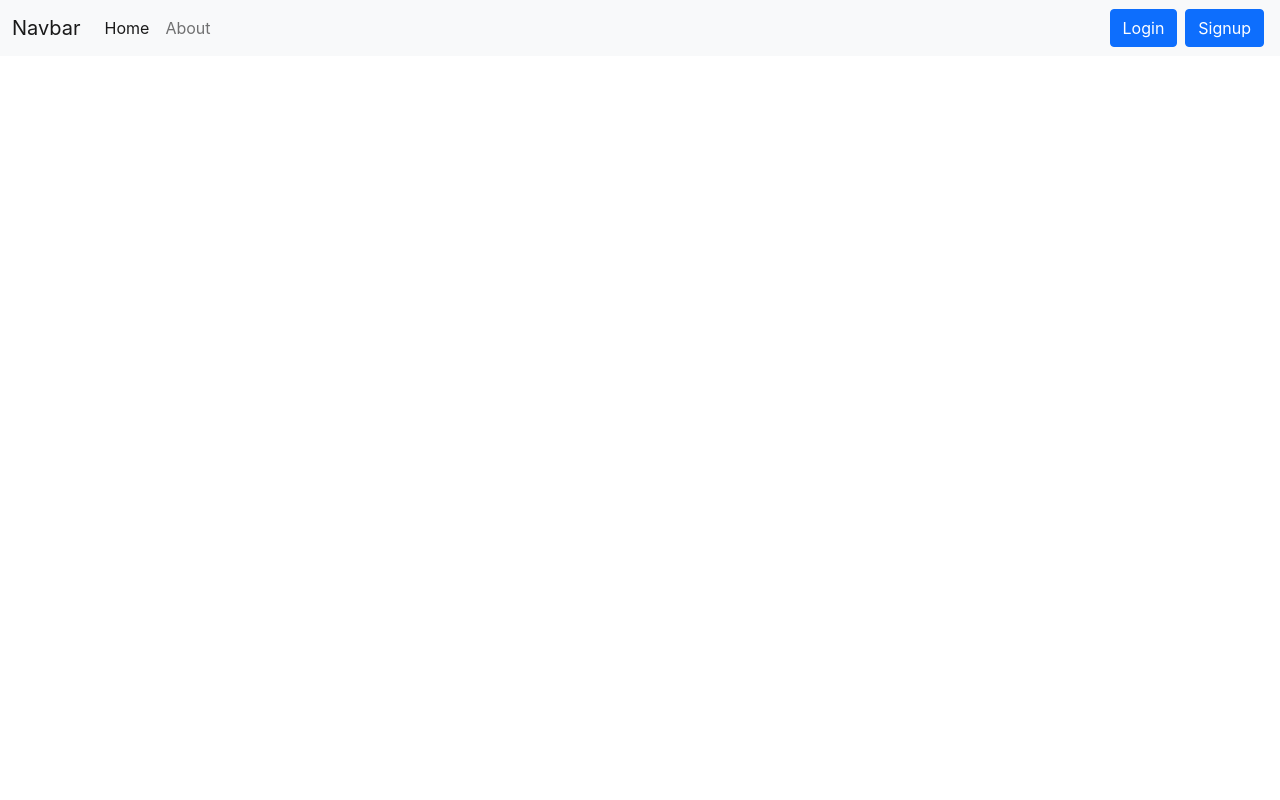
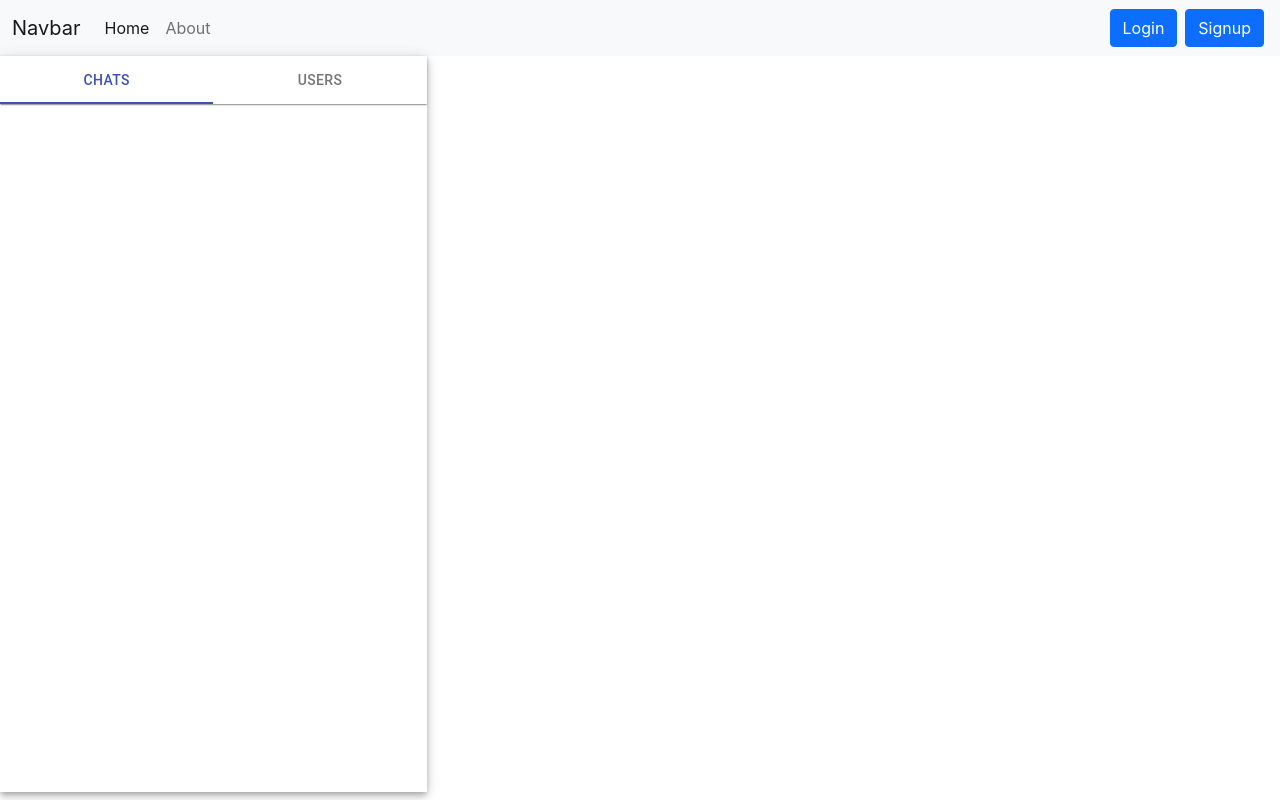
Before and after one commit to jainamshah102/Goods-Exchange, a React (Create React App) app in the folder frontend/: page /chat in a window 1280 px wide. Built offline with nearby package versions, Linux system fonts and the light colour scheme.

Commit message:
chat page

```diff
--- a/frontend/package.json
+++ b/frontend/package.json
@@ -3,6 +3,7 @@
   "version": "0.1.0",
   "private": true,
   "dependencies": {
+    "@material-ui/core": "^4.12.3",
     "@testing-library/jest-dom": "^5.14.1",
     "@testing-library/react": "^11.2.7",
     "@testing-library/user-event": "^12.8.3",
--- a/frontend/src/App.js
+++ b/frontend/src/App.js
@@ -7,6 +7,7 @@ import Home from './components/Home';
 import About from './components/About';
 import Signup from './components/Signup';
 import Login from './components/Login';
+import Chat from './components/Chat';
 
 function App() {
   return (
@@ -32,6 +33,9 @@ function App() {
       <Route exact path="/product/viewProduct">
             <ViewProduct/>
           </Route>
+          <Route exact path="/chat">
+            <Chat/>
+          </Route>
     </Router>
     </>
   );
--- /dev/null
+++ b/frontend/src/components/Chat.js
@@ -0,0 +1,80 @@
+import React, { useState, useEffect } from 'react';
+import { Link} from "react-router-dom";
+import { makeStyles } from '@material-ui/core/styles';
+import Grid from '@material-ui/core/Grid';
+import Paper from '@material-ui/core/Paper';
+import List from '@material-ui/core/List';
+import Tabs from '@material-ui/core/Tabs';
+import Tab from '@material-ui/core/Tab';
+
+// import Header from '../Layout/Header';
+// import ChatBox from './ChatBox';
+// import Conversations from './Conversations';
+// import Users from './Users';
+const useStyles = makeStyles(theme => ({
+    paper: {
+        minHeight: 'calc(100vh - 64px)',
+        borderRadius: 0,
+    },
+    sidebar: {
+        zIndex: 8,
+    },
+    subheader: {
+        display: 'flex',
+        alignItems: 'center',
+        cursor: 'pointer',
+    },
+    globe: {
+        backgroundColor: theme.palette.primary.dark,
+    },
+    subheaderText: {
+        color: theme.palette.primary.dark,
+    },
+}));
+const Chat = () => {
+    const [scope, setScope] = useState('Global Chat');
+    const [tab, setTab] = useState(0);
+    const [user, setUser] = useState(null);
+    const classes = useStyles();
+
+    const handleChange = (e, newVal) => {
+        setTab(newVal);
+    };
+    return (
+        <React.Fragment>
+            {/* <Header /> */}
+            <Grid container>
+                <Grid item md={4} className={classes.sidebar}>
+                    <Paper className={classes.paper} square elevation={5}>
+                        <Paper square>
+                            <Tabs
+                                onChange={handleChange}
+                                variant="fullWidth"
+                                value={tab}
+                                indicatorColor="primary"
+                                textColor="primary"
+                            >
+                                <Tab label="Chats" />
+                                <Tab label="Users" />
+                            </Tabs>
+                        </Paper>
+                        {/* {tab === 0 && (
+                            // <Conversations
+                            //     setUser={setUser}
+                            //     setScope={setScope}
+                            // />
+                        )} */}
+                        {/* {tab === 1 && (
+                            <Users setUser={setUser} setScope={setScope} />
+                        )} */}
+                    </Paper>
+                </Grid>
+                <Grid item md={8}>
+                    {/* <ChatBox scope={scope} user={user} /> */}
+                </Grid>
+            </Grid>
+        </React.Fragment>
+    )
+}
+
+export default Chat
--- a/frontend/src/components/ViewProduct.js
+++ b/frontend/src/components/ViewProduct.js
@@ -1,5 +1,5 @@
 import React,{useEffect,useState} from 'react'
-
+import { Link} from "react-router-dom";
 const ViewProduct =  () => {
   const [product, setProduct] = useState([]);
 
@@ -34,7 +34,7 @@ const ViewProduct =  () => {
                   <div className="d-flex justify-content-between align-items-center">
                     <div className="btn-group">
                       <button type="button" className="btn btn-sm btn-outline-secondary">View</button>
-                      <button type="button" className="btn btn-sm btn-outline-secondary">Edit</button>
+                      <button type="button" className="btn btn-sm btn-outline-secondary"><Link to="/chat">Chat</Link></button>
                     </div>
                     <small className="text-muted">9 mins</small>
                   </div>
```
Also changed, not shown: 1 other file (tests, documents, lock files or other folders).
